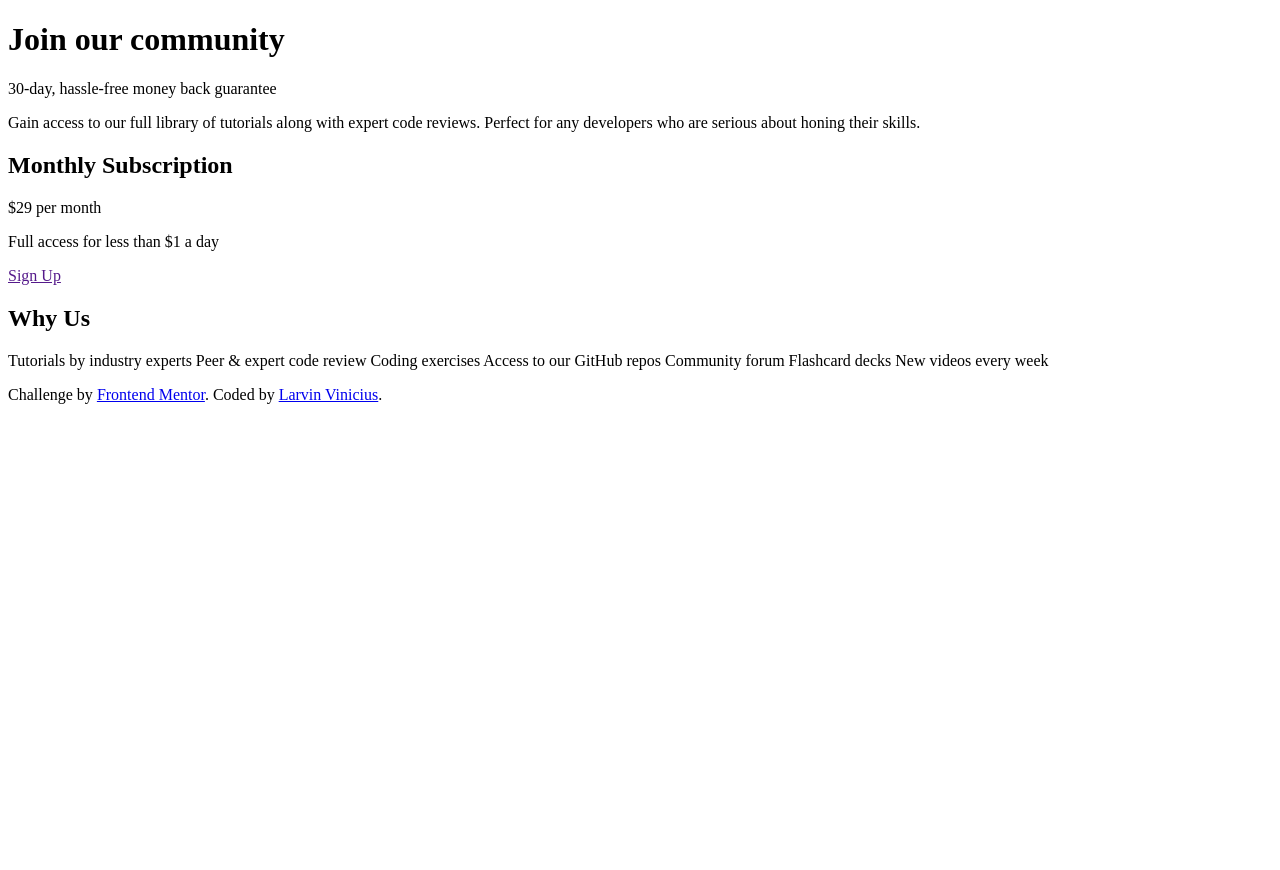
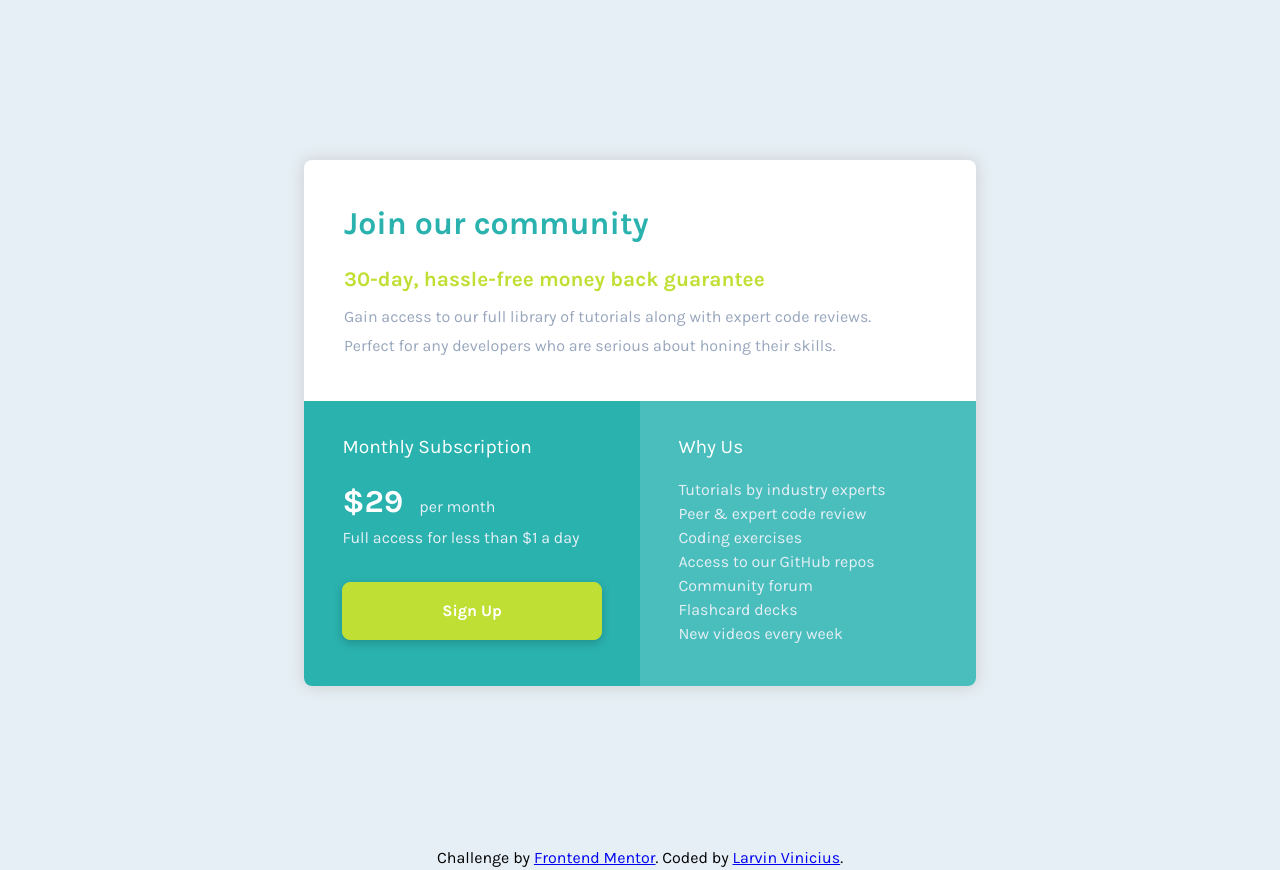
Before and after one commit to Larvin-Vinicius/single-price-grid-component-praticle, a plain HTML site: page index.html in a window 1280 px wide. Before the commit the page ends 800 px from the top, so only its background shows below. Drawn offline with Linux system fonts and the light colour scheme.

Commit message:
Estilização e readme finalizado

```diff
--- a/index.html
+++ b/index.html
@@ -5,35 +5,40 @@
   <meta name="viewport" content="width=device-width, initial-scale=1.0"> <!-- displays site properly based on user's device -->
 
   <link rel="icon" type="image/png" sizes="32x32" href="./images/favicon-32x32.png">
-
+  <link rel="stylesheet" href="style.css">
   <title>Frontend Mentor | Single Price Grid Component</title>
 </head>
 <body>
   <main>
     <header>
       <h1>Join our community</h1>
-      <p>30-day, hassle-free money back guarantee</p>
-      <p>
-        Gain access to our full library of tutorials along with expert code reviews.
-        Perfect for any developers who are serious about honing their skills.
-      </p>
+      <p class="guarantee">30-day, hassle-free money back guarantee</p>
+      <div class="information">
+        <p>
+          Gain access to our full library of tutorials along with expert code reviews.
+        </p>
+        <p>
+          Perfect for any developers who are serious about honing their skills.
+        </p>
+      </div>
     </header>
     <div class="price">
       <h2>Monthly Subscription</h2>
-      <p>&dollar;29 per month</p>
+      <p><span>&dollar;29</span>per month</p>
       <p>Full access for less than &dollar;1 a day</p>
-      <a href="">Sign Up</a>
+      <a href="#">Sign Up</a>
     </div>
     <div class="why">
       <h2>Why Us</h2>
-      <p>
-        Tutorials by industry experts
-        Peer &amp; expert code review
-        Coding exercises
-        Access to our GitHub repos
-        Community forum
-        Flashcard decks
-        New videos every week</p>
+      <ul>
+        <li>Tutorials by industry experts</li>
+        <li>Peer &amp; expert code review</li>
+        <li>Coding exercises</li>
+        <li>Access to our GitHub repos</li>
+        <li>Community forum</li>
+        <li>Flashcard decks</li>
+        <li>New videos every week</li>
+      </ul>
     </div>
   </main>
   <footer>
--- /dev/null
+++ b/style.css
@@ -0,0 +1,177 @@
+/* fonte */
+@import url('https://fonts.googleapis.com/css2?family=Karla:wght@400;700&display=swap');
+
+/* Cores */
+:root {
+    /* Primary */
+    --Cyan: hsl(179, 62%, 43%);
+    --bright-yellow: hsl(71, 73%, 54%);
+    /* Neutral */
+    --light-gray: hsl(204, 43%, 93%);
+    --grayish-blue: hsl(218, 22%, 67%);
+}
+
+/* Reset */
+
+* {
+    margin: 0;
+}
+
+ul {
+    list-style: none;
+    padding: 0;
+}
+
+html {
+    height: 100%;
+    font-family: 'Karla';
+    font-size: 16px;
+}
+
+body {
+    line-height: 1.5;
+
+}
+
+img {
+    max-width: 100%;
+    display: block;
+}
+
+/**/
+
+body {
+    max-width: 1440px;
+    margin: 0 auto;
+    background-color: var(--light-gray);
+}
+
+main {
+    display: grid;
+    grid-template-columns: 1fr 1fr;
+    max-width: 42rem;
+    margin: 10rem auto;
+    border-radius: .5rem;
+    background-color: #fff;
+    box-shadow: 0 0 1rem #ccc;
+}
+
+header {
+    grid-column: 1 / -1;
+    padding: 2.5rem;
+}
+
+header h1 {
+    color: var(--Cyan);
+    font-weight: 700;
+}
+
+.guarantee {
+    color: var(--bright-yellow);
+    font-weight: 700;
+    font-size: 1.3rem;
+    margin: 1rem 0 .5rem 0;
+}
+
+.information p {
+    line-height: 1.8;
+    color: var(--grayish-blue);
+}
+
+.price {
+    background-color: var(--Cyan);
+    color: #fff;
+    padding: 2rem 2.4rem;
+    border-bottom-left-radius: .5rem;
+}
+
+.price h2, .why h2 {
+    font-weight: 400;
+    margin-bottom: 1rem;
+    font-size: 1.2rem;
+}
+
+.price span {
+    font-weight: 700;
+    font-size: 2rem;
+    padding-right: 1rem;
+    color: #fff;
+}
+
+.price p, .why li {
+    color: var(--light-gray);
+    font-weight: 400;
+}
+
+.price a {
+    background-color: var(--bright-yellow);
+    display: block;
+    max-width: 100%;
+    margin: 2rem 0 .9rem 0;
+    padding: 1rem 0;
+    text-align: center;
+    text-decoration: none;
+    color: #fff;
+    font-weight: 700;
+    border-radius: .5rem;
+    box-shadow: 0 3px 10px rgb(0 0 0 / 0.2);
+    border: solid 1px var(--bright-yellow);
+}
+
+.price a:focus {
+    border: solid 1px green;
+}
+
+.why {
+    background-color: rgb(74, 190, 189);
+    border-bottom-right-radius: .5rem;
+    padding: 2rem 2.4rem;
+}
+
+.why h2 {
+    color: #fff;
+}
+
+/*Smart phone size*/
+
+@media (max-width: 1137px) {
+    main {
+        grid-template-columns: 1fr;
+    }
+}
+
+@media (max-width:400px) {
+    main {
+        max-width: 320px;
+    }
+
+    html {
+        font-size: 13px;
+    }
+
+    header h1 {
+        font-size: 1.5rem;
+        margin-bottom: 1rem;
+    }
+
+    .guarantee {
+        font-size: 1.2rem;
+        margin-bottom: 1rem;
+    }
+
+    .information p {
+        display: inline;
+    }
+
+    .price {
+        border-radius:0;
+    }
+
+    .why {
+        border-radius: 0  0 .5rem .5rem;
+    }
+}
+
+footer {
+    text-align: center;
+}
```
Also changed, not shown: images/print-do-site.png (added), 2 other files.
